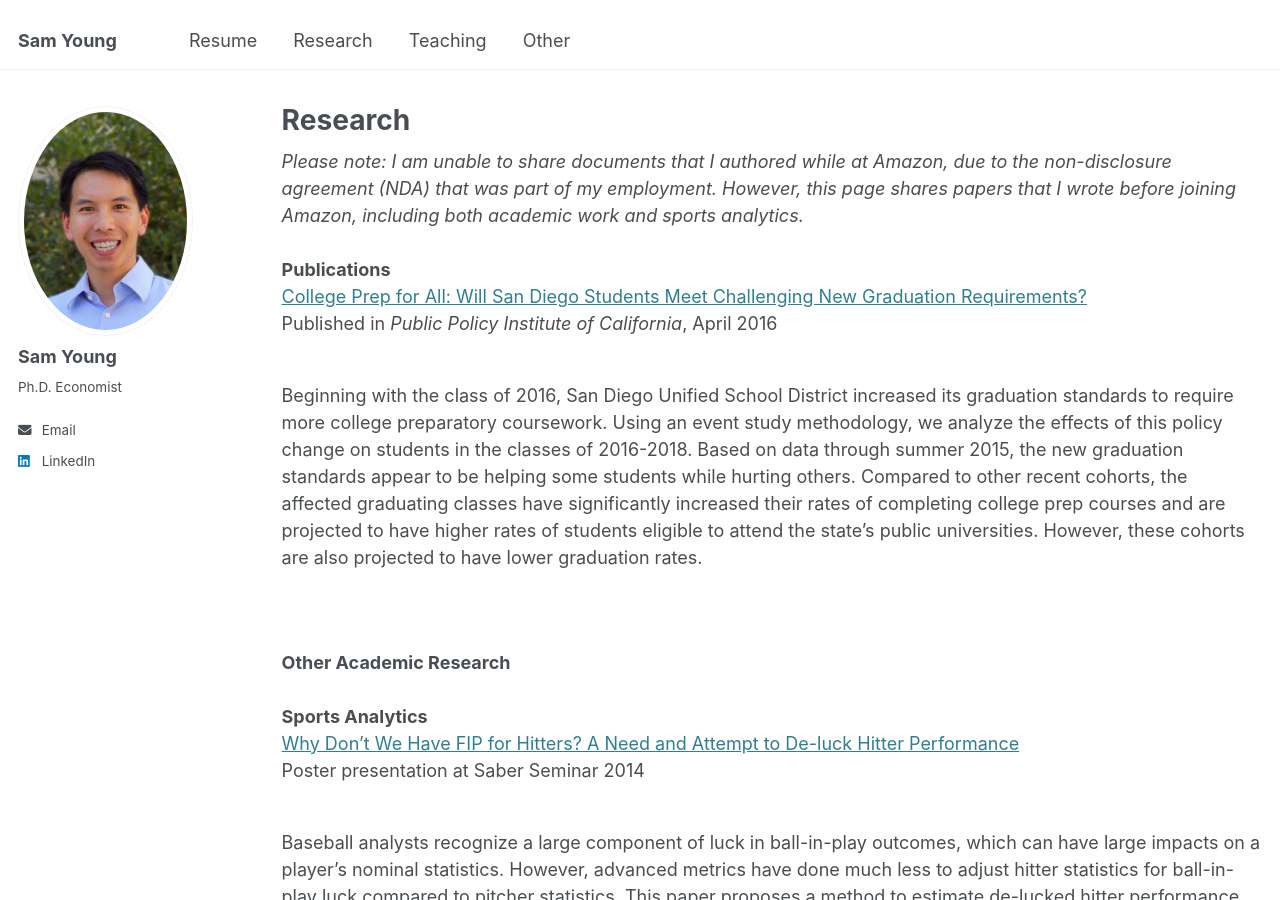
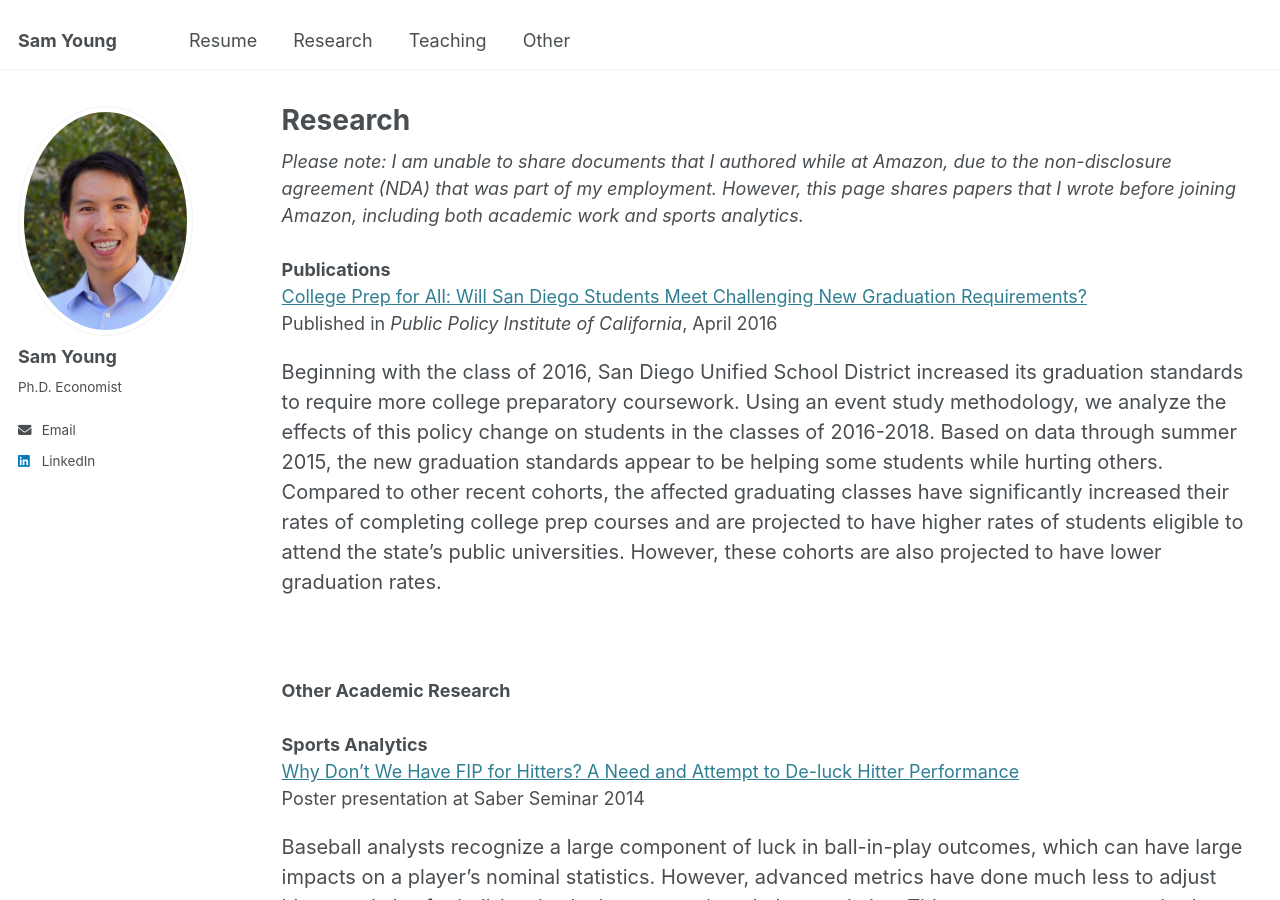
Before and after one commit to sam-young-econ/sam-young-econ.github.io, a Jekyll site: the page built from _pages/research.html, in a window 1280 px wide and 900 px high. Built offline with Jekyll 4.4.1, drawn with Linux system fonts in a browser that asks for light colours.

Commit message:
Try font size 20 for abstracts

```diff
--- a/_pages/research.html
+++ b/_pages/research.html
@@ -13,8 +13,8 @@ author_profile: true
 <a href="http://sam-young-econ.github.io/files/PPIC%20College%20Prep%20for%20All%20A-G.pdf">College Prep for All: Will San Diego Students Meet Challenging New Graduation Requirements?</a>
 <br>
 Published in <i>Public Policy Institute of California</i>, April 2016
-<br><br>
-<p style="font-size: 18px;">Beginning with the class of 2016, San Diego Unified School District increased its graduation standards to require more college preparatory coursework. Using an event study methodology, we analyze the effects of this policy change on students in the classes of 2016-2018. Based on data through summer 2015, the new graduation standards appear to be helping some students while hurting others. Compared to other recent cohorts, the affected graduating classes have significantly increased their rates of completing college prep courses and are projected to have higher rates of students eligible to attend the state’s public universities. However, these cohorts are also projected to have lower graduation rates.</p>
+<br>
+<p style="font-size: 20px;">Beginning with the class of 2016, San Diego Unified School District increased its graduation standards to require more college preparatory coursework. Using an event study methodology, we analyze the effects of this policy change on students in the classes of 2016-2018. Based on data through summer 2015, the new graduation standards appear to be helping some students while hurting others. Compared to other recent cohorts, the affected graduating classes have significantly increased their rates of completing college prep courses and are projected to have higher rates of students eligible to attend the state’s public universities. However, these cohorts are also projected to have lower graduation rates.</p>
 
 <br><br>
 <b>Other Academic Research</b>
@@ -25,5 +25,5 @@ Published in <i>Public Policy Institute of California</i>, April 2016
 <a href="http://sam-young-econ.github.io/files/xHitting_2014-08-22.pdf">Why Don’t We Have FIP for Hitters? A Need and Attempt to De-luck Hitter Performance</a>
 <br>
 Poster presentation at Saber Seminar 2014
-<br><br>
-<p style="font-size: 18px;">Baseball analysts recognize a large component of luck in ball-in-play outcomes, which can have large impacts on a player’s nominal statistics. However, advanced metrics have done much less to adjust hitter statistics for ball-in-play luck compared to pitcher statistics. This paper proposes a method to estimate de-lucked hitter performance by estimating rates of each individual hit type (singles, doubles, triples, and home runs) using underlying peripherals. These estimated rates can then be used to compute expected versions of a wide variety of hitting statistics. Doing so, expected versions of batting average, on-base percentage, slugging, isolated power, OPS, and weighted on-base average all outperform their realized values in predicting subsequent-year performance. This aligns with existing findings for pitchers and hints at the potential to similarly evaluate hitters on a more luck-neutral basis.</p>
+<br>
+<p style="font-size: 20px;">Baseball analysts recognize a large component of luck in ball-in-play outcomes, which can have large impacts on a player’s nominal statistics. However, advanced metrics have done much less to adjust hitter statistics for ball-in-play luck compared to pitcher statistics. This paper proposes a method to estimate de-lucked hitter performance by estimating rates of each individual hit type (singles, doubles, triples, and home runs) using underlying peripherals. These estimated rates can then be used to compute expected versions of a wide variety of hitting statistics. Doing so, expected versions of batting average, on-base percentage, slugging, isolated power, OPS, and weighted on-base average all outperform their realized values in predicting subsequent-year performance. This aligns with existing findings for pitchers and hints at the potential to similarly evaluate hitters on a more luck-neutral basis.</p>
```
